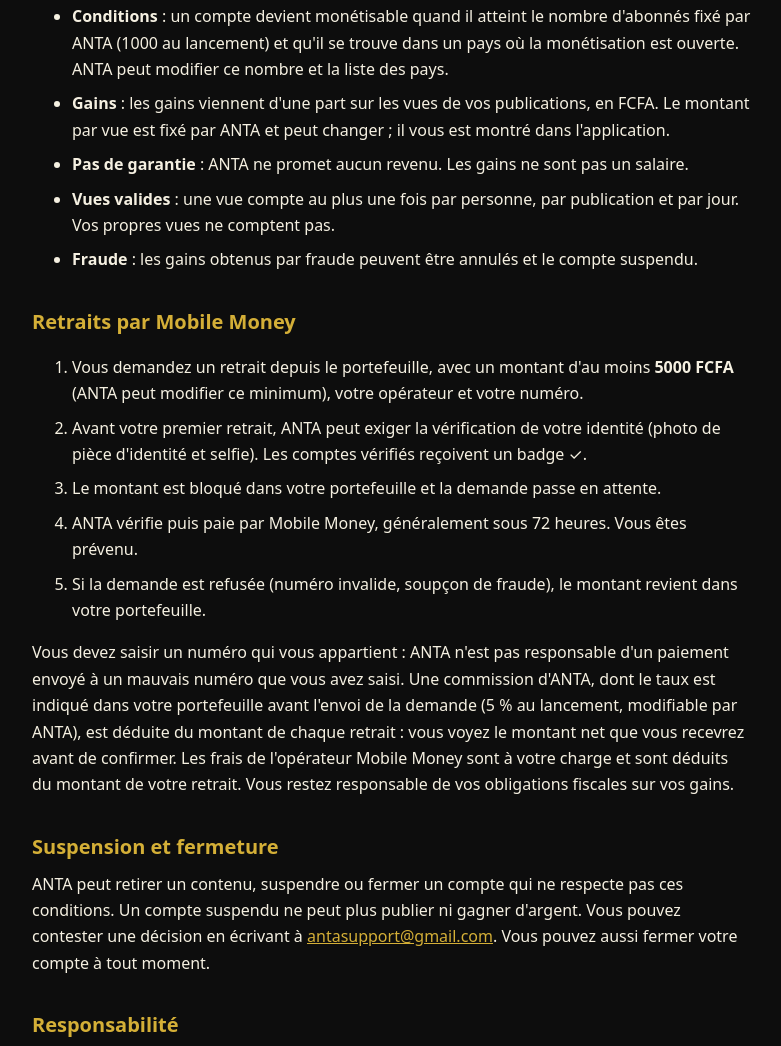
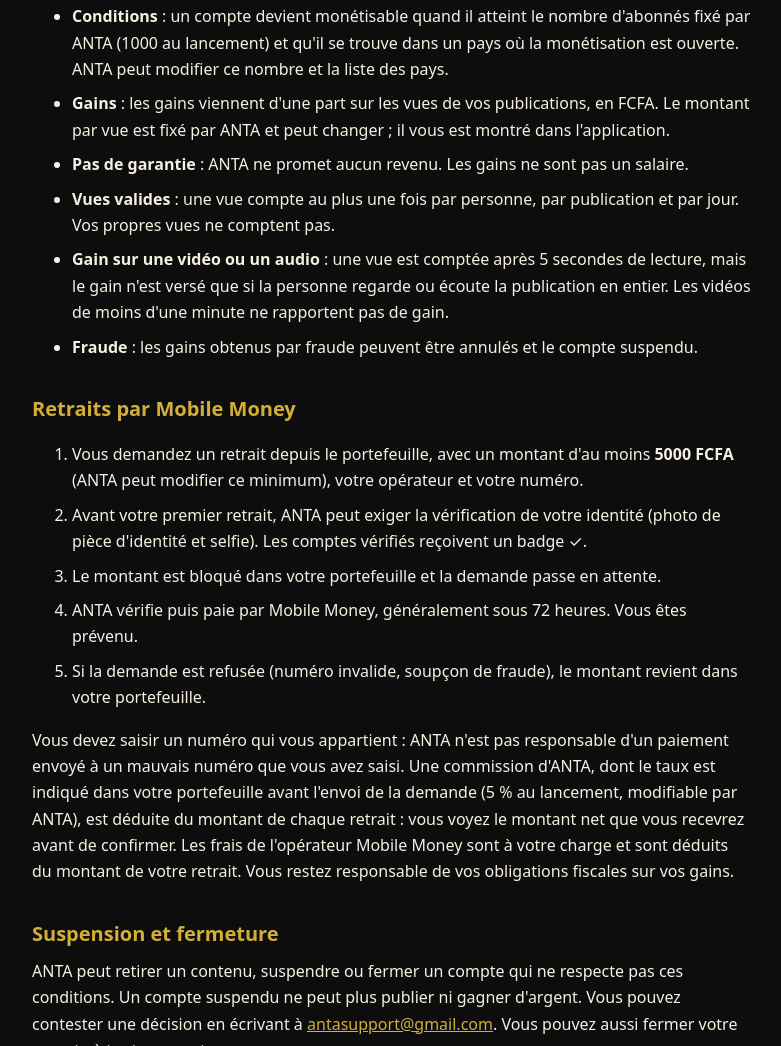
Before and after one commit to leprince6677/anta-legal, a plain HTML site: page terms.html in a window 1280 px wide. Shown: the part 1034-2080 px from the top of the page, without its empty margins (248-1029 px from the left). Drawn offline with Linux system fonts and the light colour scheme.

Commit message:
Add gain conditions for video and audio views

```diff
--- a/terms.html
+++ b/terms.html
@@ -49,6 +49,7 @@ th{background:#1A1A1A;color:#D4AF37}
 <li><strong>Gains</strong> : les gains viennent d'une part sur les vues de vos publications, en FCFA. Le montant par vue est fixé par ANTA et peut changer ; il vous est montré dans l'application.</li>
 <li><strong>Pas de garantie</strong> : ANTA ne promet aucun revenu. Les gains ne sont pas un salaire.</li>
 <li><strong>Vues valides</strong> : une vue compte au plus une fois par personne, par publication et par jour. Vos propres vues ne comptent pas.</li>
+<li><strong>Gain sur une vidéo ou un audio</strong> : une vue est comptée après 5 secondes de lecture, mais le gain n'est versé que si la personne regarde ou écoute la publication en entier. Les vidéos de moins d'une minute ne rapportent pas de gain.</li>
 <li><strong>Fraude</strong> : les gains obtenus par fraude peuvent être annulés et le compte suspendu.</li>
 </ul>
 
```
